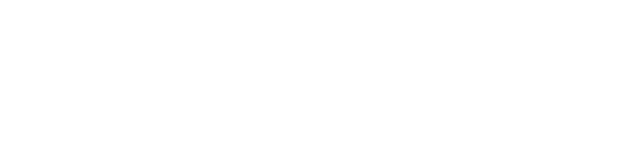
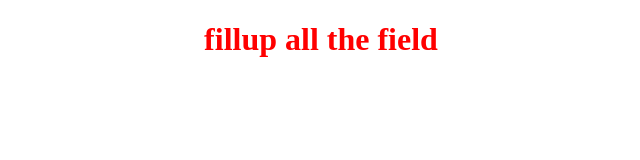
Before and after one commit to Alex-Murmu/html_test, a plain HTML site: page index.html in a window 1280 px wide. Shown: the whole page, without its empty margins (319-959 px from the left). Drawn offline with Linux system fonts and the light colour scheme.

Commit message:
fist commit

```diff
--- a/index.html
+++ b/index.html
@@ -4,5 +4,9 @@
         <title>
             Registration form for student
         </title>
+        <link rel="stylesheet" href="style.css">
     </head>
+    <body>
+        <h1>fillup all the field</h1>
+    </body>
 </html>
--- /dev/null
+++ b/style.css
@@ -0,0 +1,5 @@
+h1{
+    text-align: center;
+    color:red;
+
+}
```
Also changed, not shown: content.html (added).
